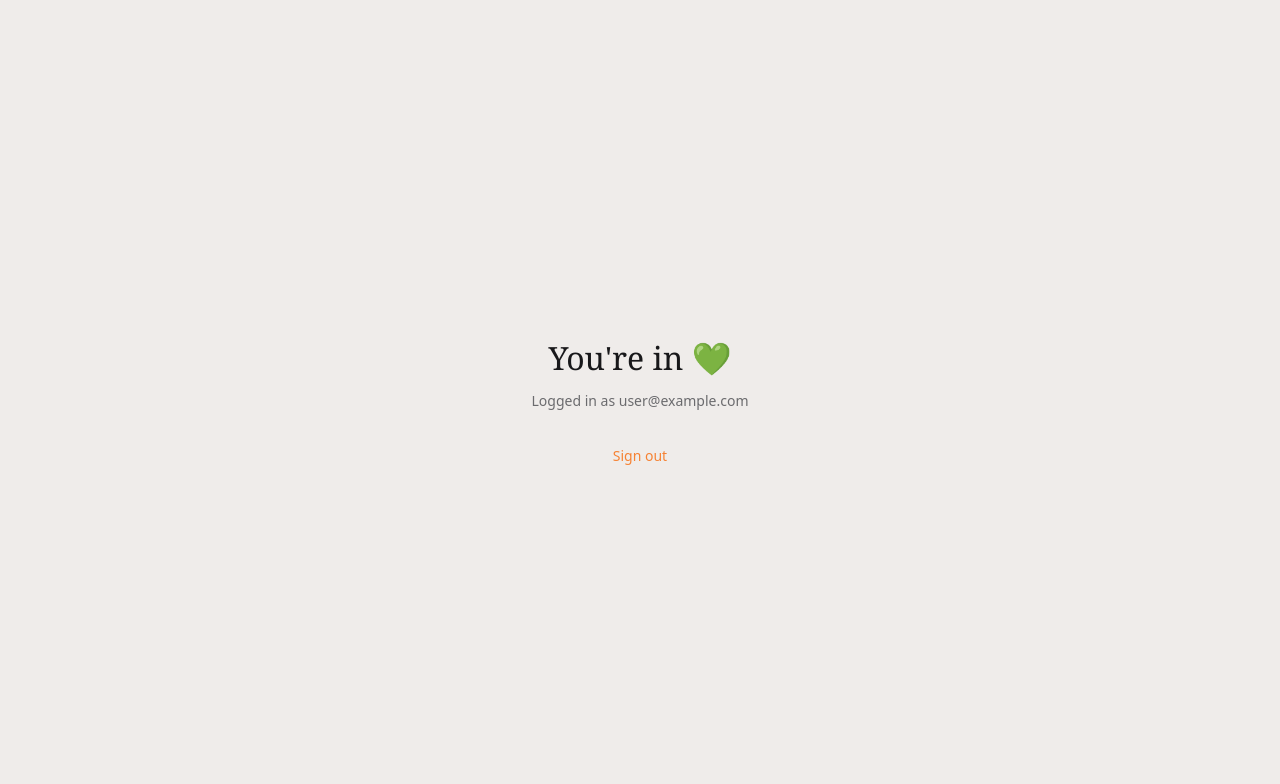
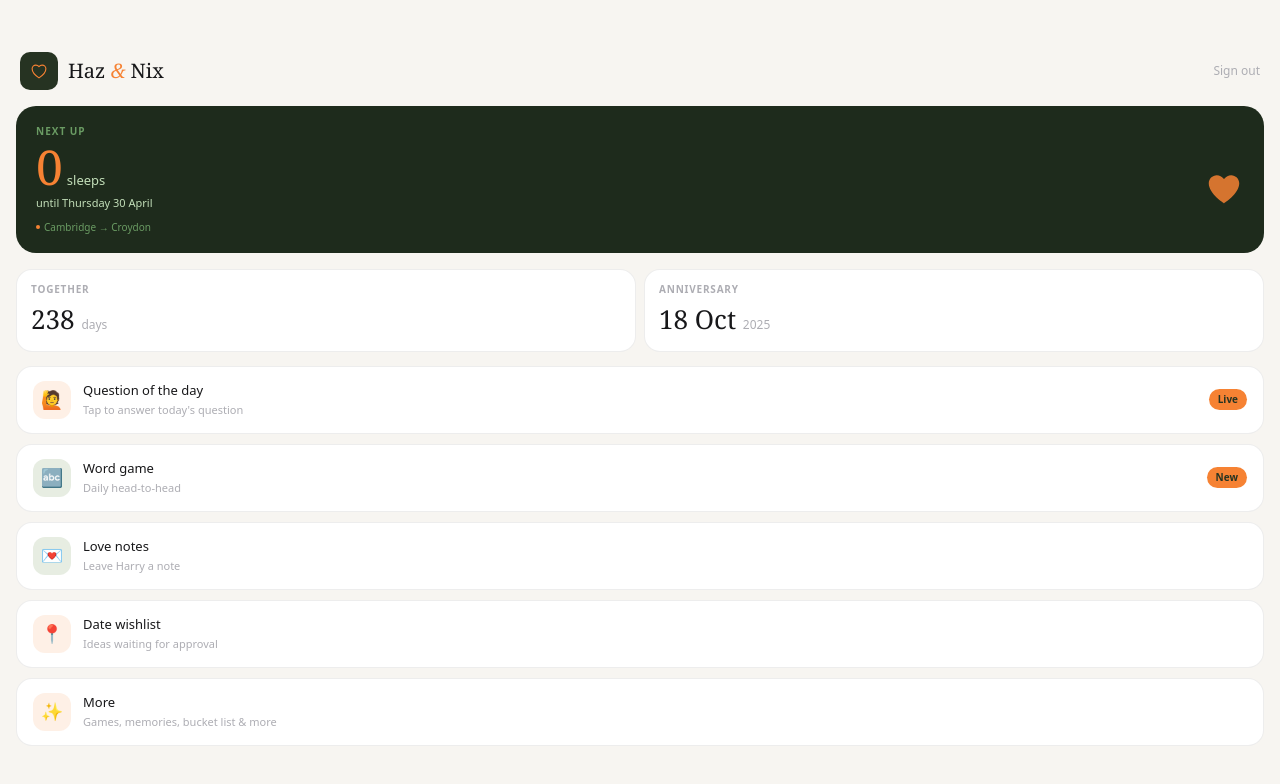
Before and after one commit to pledgerharry/haz-and-nix, a Next.js app: page /home in a window 1280 px wide. Shown: the top 784 px of the page. Built offline with nearby package versions, Linux system fonts and the light colour scheme; no server answers; the database is empty; sample sign-in values are in the browser's storage.

Commit message:
Home screen

```diff
--- a/app/home/page.tsx
+++ b/app/home/page.tsx
@@ -1,63 +1,151 @@
 'use client'
 
 import { useEffect, useState } from 'react'
+import { useAuth } from '../context'
+import { useRouter } from 'next/navigation'
+import { db } from '../firebase'
+import { doc, getDoc, setDoc } from 'firebase/firestore'
 import { signOut } from 'firebase/auth'
 import { auth } from '../firebase'
-import { useAuth } from '../context'
-import { useRouter } from 'next/navigation'
+
+const HARRY_EMAIL = 'harrypledger@hotmail.com'
 
 export default function HomePage() {
   const { user, loading } = useAuth()
   const router = useRouter()
+  const [nextDate, setNextDate] = useState({ date: '2026-04-30', location: 'Cambridge → Croydon' })
+  const [sleeps, setSleeps] = useState(0)
+  const [daysTogether, setDaysTogether] = useState(0)
   const [mounted, setMounted] = useState(false)
 
-  useEffect(() => {
-    setMounted(true)
-  }, [])
+  useEffect(() => { setMounted(true) }, [])
 
   useEffect(() => {
-    if (mounted && !loading && !user) {
-      router.push('/')
-    }
+    if (mounted && !loading && !user) router.push('/')
   }, [user, loading, router, mounted])
+
+  useEffect(() => {
+    if (!user) return
+    const ref = doc(db, 'shared', 'nextup')
+    getDoc(ref).then(snap => {
+      if (snap.exists()) setNextDate(snap.data() as any)
+    })
+  }, [user])
+
+  useEffect(() => {
+    const start = new Date('2025-09-04')
+    const today = new Date()
+    today.setHours(0,0,0,0)
+    setDaysTogether(Math.round((today.getTime() - start.getTime()) / 86400000))
+    const next = new Date(nextDate.date)
+    setSleeps(Math.max(0, Math.round((next.getTime() - today.getTime()) / 86400000)))
+  }, [nextDate])
 
   if (!mounted || loading || !user) return null
 
+  const isHarry = user.email === HARRY_EMAIL
+
   return (
-    <div style={{
-      minHeight: '100vh',
-      backgroundColor: '#EFECEA',
-      display: 'flex',
-      alignItems: 'center',
-      justifyContent: 'center',
-      padding: '24px'
-    }}>
-      <div style={{ textAlign: 'center' }}>
-        <h1 style={{
-          fontFamily: 'Georgia, serif',
-          fontSize: '32px',
-          color: '#18181A',
-          marginBottom: '8px'
-        }}>
-          You're in 💚
-        </h1>
-        <p style={{ fontSize: '14px', color: '#6B6B6E', marginBottom: '32px' }}>
-          Logged in as {user.email}
-        </p>
-        <button
-          onClick={() => signOut(auth).then(() => router.push('/'))}
-          style={{
-            fontSize: '14px',
-            color: '#F68233',
-            fontWeight: '500',
-            background: 'none',
-            border: 'none',
-            cursor: 'pointer'
-          }}
-        >
+    <div style={{minHeight:'100vh',backgroundColor:'#F7F5F1',fontFamily:'system-ui,sans-serif'}}>
+
+      {/* Header */}
+      <div style={{padding:'52px 20px 0',display:'flex',justifyContent:'space-between',alignItems:'center'}}>
+        <div style={{display:'flex',alignItems:'center',gap:'10px'}}>
+          <div style={{width:'38px',height:'38px',backgroundColor:'#263322',borderRadius:'10px',display:'flex',alignItems:'center',justifyContent:'center'}}>
+            <svg width="20" height="20" viewBox="0 0 32 32" fill="none">
+              <path d="M16 27C16 27 5 20 5 12.5C5 9.2 7.7 6.5 11 6.5C13 6.5 14.8 7.5 16 9C17.2 7.5 19 6.5 21 6.5C24.3 6.5 27 9.2 27 12.5C27 20 16 27 16 27Z" stroke="#F68233" strokeWidth="1.8" strokeLinecap="round" strokeLinejoin="round" fill="none"/>
+            </svg>
+          </div>
+          <span style={{fontFamily:'Georgia,serif',fontSize:'20px',color:'#18181A'}}>Haz <em style={{color:'#F68233'}}>&amp;</em> Nix</span>
+        </div>
+        <button onClick={() => signOut(auth).then(() => router.push('/'))} style={{fontSize:'12px',color:'#ADADB3',background:'none',border:'none',cursor:'pointer'}}>
           Sign out
         </button>
       </div>
+
+      {/* Hero countdown */}
+      <div style={{margin:'16px',backgroundColor:'#1E2B1C',borderRadius:'20px',padding:'18px 20px',position:'relative',overflow:'hidden'}}>
+        <div style={{fontSize:'10px',fontWeight:'600',letterSpacing:'0.1em',textTransform:'uppercase',color:'#6A9B63',marginBottom:'4px'}}>Next up</div>
+        <div style={{display:'flex',alignItems:'center',gap:'14px'}}>
+          <div>
+            <div style={{display:'flex',alignItems:'baseline',gap:'6px'}}>
+              <span style={{fontFamily:'Georgia,serif',fontSize:'48px',color:'#F68233',lineHeight:'1',letterSpacing:'-2px'}}>{sleeps}</span>
+              <span style={{fontSize:'13px',color:'#C3DFB9'}}>sleeps</span>
+            </div>
+            <div style={{fontSize:'11px',color:'#C3DFB9',marginTop:'4px'}}>until {new Date(nextDate.date).toLocaleDateString('en-GB',{weekday:'long',day:'numeric',month:'long'})}</div>
+            <div style={{fontSize:'10px',color:'#6A9B63',marginTop:'8px',display:'flex',alignItems:'center',gap:'4px'}}>
+              <span style={{width:'4px',height:'4px',borderRadius:'50%',backgroundColor:'#F68233',display:'inline-block'}}></span>
+              {nextDate.location}
+            </div>
+          </div>
+          <div style={{marginLeft:'auto'}}>
+            <svg width="40" height="40" viewBox="0 0 42 42" fill="none">
+              <path d="M21 36C21 36 5 26 5 15C5 10.3 8.8 6.5 13.5 6.5C16.3 6.5 18.8 7.9 20.4 10.1C20.7 10.5 21.3 10.5 21.6 10.1C23.2 7.9 25.7 6.5 28.5 6.5C33.2 6.5 37 10.3 37 15C37 26 21 36 21 36Z" fill="#F68233" opacity="0.85"/>
+            </svg>
+          </div>
+        </div>
+      </div>
+
+      {/* Quick stats */}
+      <div style={{display:'grid',gridTemplateColumns:'1fr 1fr',gap:'8px',margin:'0 16px 14px'}}>
+        <div style={{backgroundColor:'#fff',borderRadius:'16px',padding:'12px 14px',border:'1px solid rgba(0,0,0,0.07)'}}>
+          <div style={{fontSize:'10px',color:'#ADADB3',textTransform:'uppercase',letterSpacing:'0.08em',fontWeight:'600'}}>Together</div>
+          <div style={{fontFamily:'Georgia,serif',fontSize:'26px',color:'#18181A',marginTop:'3px'}}>{daysTogether} <span style={{fontSize:'12px',color:'#ADADB3',fontFamily:'system-ui'}}>days</span></div>
+        </div>
+        <div style={{backgroundColor:'#fff',borderRadius:'16px',padding:'12px 14px',border:'1px solid rgba(0,0,0,0.07)'}}>
+          <div style={{fontSize:'10px',color:'#ADADB3',textTransform:'uppercase',letterSpacing:'0.08em',fontWeight:'600'}}>Anniversary</div>
+          <div style={{fontFamily:'Georgia,serif',fontSize:'26px',color:'#18181A',marginTop:'3px'}}>18 Oct <span style={{fontSize:'12px',color:'#ADADB3',fontFamily:'system-ui'}}>2025</span></div>
+        </div>
+      </div>
+
+      {/* Feed cards */}
+      <div style={{padding:'0 16px',display:'flex',flexDirection:'column',gap:'10px'}}>
+
+        <div onClick={() => router.push('/question')} style={{backgroundColor:'#fff',borderRadius:'16px',padding:'14px 16px',border:'1px solid rgba(0,0,0,0.07)',cursor:'pointer',display:'flex',alignItems:'center',gap:'12px'}}>
+          <div style={{width:'38px',height:'38px',borderRadius:'12px',backgroundColor:'rgba(246,130,51,0.12)',display:'flex',alignItems:'center',justifyContent:'center',fontSize:'18px',flexShrink:0}}>🙋</div>
+          <div style={{flex:1}}>
+            <div style={{fontSize:'13px',fontWeight:'500',color:'#18181A'}}>Question of the day</div>
+            <div style={{fontSize:'11px',color:'#ADADB3',marginTop:'2px'}}>Tap to answer today's question</div>
+          </div>
+          <div style={{fontSize:'10px',fontWeight:'600',padding:'3px 9px',borderRadius:'100px',backgroundColor:'#F68233',color:'#263322',flexShrink:0}}>Live</div>
+        </div>
+
+        <div onClick={() => router.push('/wordgame')} style={{backgroundColor:'#fff',borderRadius:'16px',padding:'14px 16px',border:'1px solid rgba(0,0,0,0.07)',cursor:'pointer',display:'flex',alignItems:'center',gap:'12px'}}>
+          <div style={{width:'38px',height:'38px',borderRadius:'12px',backgroundColor:'rgba(59,109,17,0.12)',display:'flex',alignItems:'center',justifyContent:'center',fontSize:'18px',flexShrink:0}}>🔤</div>
+          <div style={{flex:1}}>
+            <div style={{fontSize:'13px',fontWeight:'500',color:'#18181A'}}>Word game</div>
+            <div style={{fontSize:'11px',color:'#ADADB3',marginTop:'2px'}}>Daily head-to-head</div>
+          </div>
+          <div style={{fontSize:'10px',fontWeight:'600',padding:'3px 9px',borderRadius:'100px',backgroundColor:'#F68233',color:'#263322',flexShrink:0}}>New</div>
+        </div>
+
+        <div onClick={() => router.push('/notes')} style={{backgroundColor:'#fff',borderRadius:'16px',padding:'14px 16px',border:'1px solid rgba(0,0,0,0.07)',cursor:'pointer',display:'flex',alignItems:'center',gap:'12px'}}>
+          <div style={{width:'38px',height:'38px',borderRadius:'12px',backgroundColor:'rgba(59,109,17,0.12)',display:'flex',alignItems:'center',justifyContent:'center',fontSize:'18px',flexShrink:0}}>💌</div>
+          <div style={{flex:1}}>
+            <div style={{fontSize:'13px',fontWeight:'500',color:'#18181A'}}>Love notes</div>
+            <div style={{fontSize:'11px',color:'#ADADB3',marginTop:'2px'}}>{isHarry ? 'Leave Nicole a note' : 'Leave Harry a note'}</div>
+          </div>
+        </div>
+
+        <div onClick={() => router.push('/dates')} style={{backgroundColor:'#fff',borderRadius:'16px',padding:'14px 16px',border:'1px solid rgba(0,0,0,0.07)',cursor:'pointer',display:'flex',alignItems:'center',gap:'12px'}}>
+          <div style={{width:'38px',height:'38px',borderRadius:'12px',backgroundColor:'rgba(246,130,51,0.12)',display:'flex',alignItems:'center',justifyContent:'center',fontSize:'18px',flexShrink:0}}>📍</div>
+          <div style={{flex:1}}>
+            <div style={{fontSize:'13px',fontWeight:'500',color:'#18181A'}}>Date wishlist</div>
+            <div style={{fontSize:'11px',color:'#ADADB3',marginTop:'2px'}}>Ideas waiting for approval</div>
+          </div>
+        </div>
+
+        <div onClick={() => router.push('/more')} style={{backgroundColor:'#fff',borderRadius:'16px',padding:'14px 16px',border:'1px solid rgba(0,0,0,0.07)',cursor:'pointer',display:'flex',alignItems:'center',gap:'12px'}}>
+          <div style={{width:'38px',height:'38px',borderRadius:'12px',backgroundColor:'rgba(246,130,51,0.12)',display:'flex',alignItems:'center',justifyContent:'center',fontSize:'18px',flexShrink:0}}>✨</div>
+          <div style={{flex:1}}>
+            <div style={{fontSize:'13px',fontWeight:'500',color:'#18181A'}}>More</div>
+            <div style={{fontSize:'11px',color:'#ADADB3',marginTop:'2px'}}>Games, memories, bucket list & more</div>
+          </div>
+        </div>
+
+      </div>
+
+      <div style={{height:'40px'}}></div>
     </div>
   )
 }
```
